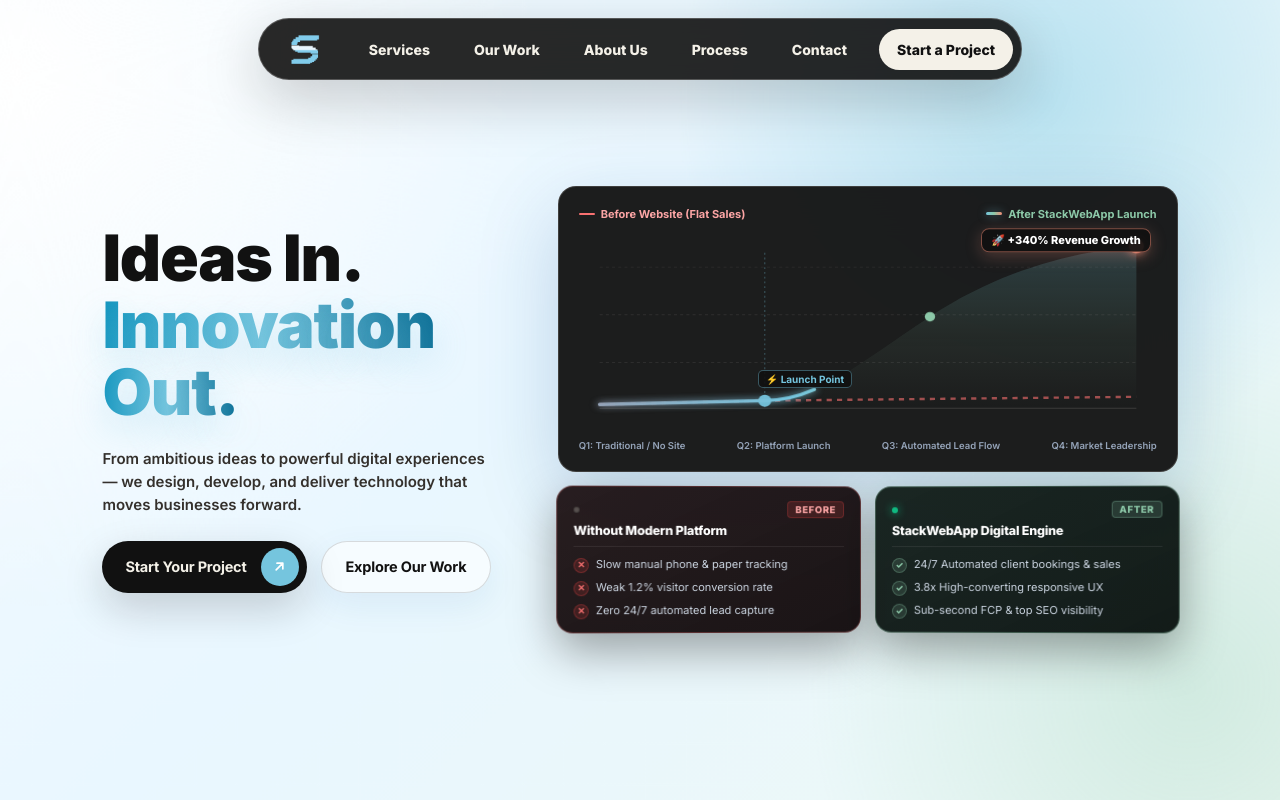
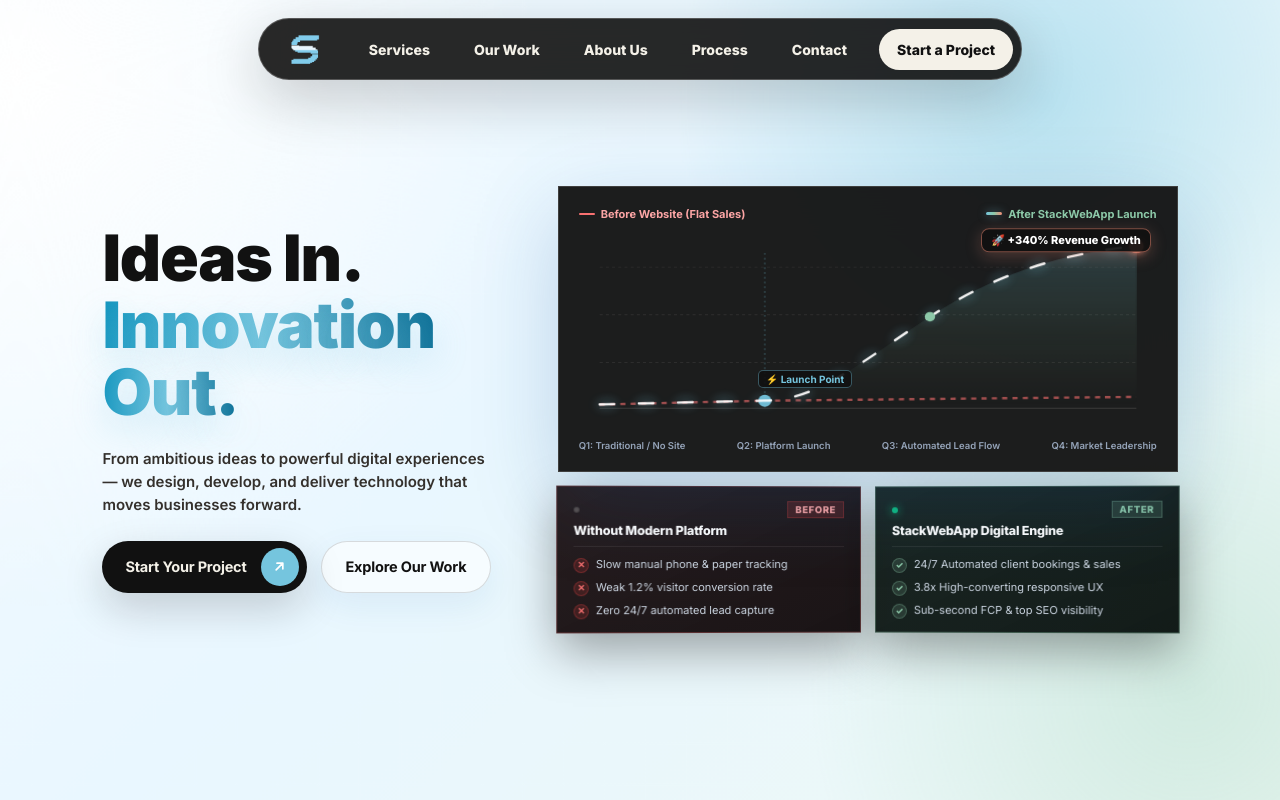
Before and after one commit to hariharan-developer-31/pg-website, a Next.js app: page / in a window 1280 px wide. Shown: the top 800 px of the page. Built offline with nearby package versions, Linux system fonts and the light colour scheme.

Commit message:
style: remove graph outer wrapper, set 0px border-radius, and add automatic desktop animation

```diff
--- a/app/globals.css
+++ b/app/globals.css
@@ -637,7 +637,7 @@ section {
   border-color: rgba(17, 17, 17, 0.22);
 }
 
-/* Hero Visual: Animated Business Growth Visualizer (Separated Parts) */
+/* Hero Visual: Animated Business Growth Visualizer (Single Layer, 0px Radius) */
 .hero-console {
   position: relative;
   justify-self: end;
@@ -652,10 +652,12 @@ section {
   gap: 14px;
 }
 
-.graph-main-tablet {
+/* Chart Container: Single Direct Layer, border-radius 0px */
+.growth-chart-container {
+  --scroll-draw: 0.35;
   position: relative;
   overflow: hidden;
-  border-radius: 18px;
+  border-radius: 0px !important;
   background: rgba(17, 17, 17, 0.95);
   border: 1px solid rgba(244, 241, 232, 0.16);
   color: var(--paper);
@@ -664,24 +666,20 @@ section {
   backdrop-filter: blur(20px);
   -webkit-backdrop-filter: blur(20px);
   animation: consoleFloat 6s ease-in-out infinite;
-}
-
-.graph-main-tablet::before {
+  z-index: 2;
+  width: 100%;
+  transition: border-color 0.3s ease, box-shadow 0.3s ease;
+}
+
+.growth-chart-container::before {
   content: "";
   position: absolute;
   inset: 0;
+  border-radius: 0px !important;
   background: linear-gradient(115deg, transparent, rgba(117, 197, 222, 0.14), transparent);
   transform: translateX(-110%);
   animation: consoleSweep 6s ease-in-out infinite;
-}
-
-/* Chart Container */
-.growth-chart-container {
-  --scroll-draw: 0.35;
-  position: relative;
-  z-index: 2;
-  width: 100%;
-  transition: border-color 0.3s ease, box-shadow 0.3s ease;
+  pointer-events: none;
 }
 
 .growth-chart-container.chart-running {
@@ -854,7 +852,7 @@ section {
   font-weight: 600;
 }
 
-/* PART 2 & 3: Below Graph Tablet Comparison Row */
+/* PART 2 & 3: Below Graph Tablet Comparison Row (border-radius: 0px) */
 .tablet-comparison-row {
   display: grid;
   grid-template-columns: 1fr 1fr;
@@ -866,7 +864,7 @@ section {
 .comparison-tablet {
   position: relative;
   overflow: hidden;
-  border-radius: 16px;
+  border-radius: 0px !important;
   padding: 14px 16px 13px;
   box-shadow: 0 18px 45px rgba(0, 0, 0, 0.35);
   backdrop-filter: blur(16px);
@@ -876,6 +874,7 @@ section {
 }
 
 .tablet-before {
+  border-radius: 0px !important;
   background: linear-gradient(155deg, rgba(28, 16, 18, 0.94), rgba(16, 10, 12, 0.96));
   border: 1px solid rgba(248, 113, 113, 0.26);
   transform: translateY(calc(var(--scroll-shift, 0) * -8px)) rotateY(2deg);
@@ -883,6 +882,7 @@ section {
 }
 
 .tablet-after {
+  border-radius: 0px !important;
   background: linear-gradient(155deg, rgba(14, 26, 22, 0.94), rgba(10, 18, 16, 0.96));
   border: 1px solid rgba(140, 200, 168, 0.32);
   transform: translateY(calc(var(--scroll-shift, 0) * -12px)) rotateY(-2deg);
@@ -909,6 +909,41 @@ section {
   transform: translateY(-5px) rotateY(0) scale(1.02);
   border-color: rgba(140, 200, 168, 0.55);
   box-shadow: 0 22px 60px rgba(117, 197, 222, 0.22);
+}
+
+/* Automatic Graph Animation on Laptop & Above (min-width: 1024px) */
+@media (min-width: 1024px) {
+  .growth-curve-path {
+    stroke-dasharray: 600;
+    stroke-dashoffset: 600;
+    animation: drawCurveAuto 2.4s cubic-bezier(0.16, 1, 0.3, 1) forwards !important;
+  }
+
+  .growth-running-beam {
+    opacity: 0.95 !important;
+    animation: graphRunningStream 0.85s linear infinite !important;
+    animation-delay: 1.6s !important;
+  }
+
+  .growth-fill-path {
+    opacity: 0;
+    animation: fadeInAreaAuto 1.4s ease forwards !important;
+    animation-delay: 1.2s !important;
+  }
+
+  .growth-peak-node {
+    animation: peakRunning 0.85s ease-in-out infinite alternate !important;
+  }
+}
+
+@keyframes drawCurveAuto {
+  0% { stroke-dashoffset: 600; }
+  100% { stroke-dashoffset: 0; }
+}
+
+@keyframes fadeInAreaAuto {
+  0% { opacity: 0; }
+  100% { opacity: 1; }
 }
 
 .tablet-header {
@@ -945,7 +980,7 @@ section {
   letter-spacing: 0.6px;
   text-transform: uppercase;
   padding: 2px 7px;
-  border-radius: 4px;
+  border-radius: 0px;
 }
 
 .before-badge .tablet-badge-pill {
@@ -2705,7 +2740,12 @@ input:focus, textarea:focus, select:focus {
     gap: 10px;
   }
 
+  .growth-chart-container {
+    border-radius: 0px !important;
+  }
+
   .comparison-tablet {
+    border-radius: 0px !important;
     padding: 10px 12px;
     transform: none !important;
     animation: none;
--- a/app/page.jsx
+++ b/app/page.jsx
@@ -512,7 +512,9 @@ export default function Home() {
           // Interactive running graph animation & tablet scroll motion
           const chartEl = document.querySelector(".growth-chart-container");
           const visualizerEl = document.querySelector(".growth-visualizer");
-          if (chartEl) {
+          const isMobileOrTablet = typeof window !== "undefined" && window.innerWidth < 1024;
+
+          if (chartEl && isMobileOrTablet) {
             chartEl.classList.add("chart-running");
             const progress = Math.min(1, Math.max(0, currentScrollY / 260));
             chartEl.style.setProperty("--scroll-draw", (0.35 + progress * 0.65).toFixed(3));
@@ -777,9 +779,8 @@ export default function Home() {
                 className="hero-console growth-visualizer reveal"
                 aria-label="StackWebApp business growth and sales impact visualizer"
               >
-                {/* PART 1: Bigger Graph Showcase Device */}
-                <div className="growth-shell graph-main-tablet">
-                  <div className="growth-chart-container">
+                {/* PART 1: Bigger Graph Showcase Device (Direct Single Layer) */}
+                <div className="growth-shell growth-chart-container">
                   <div className="chart-legend">
                     <div className="legend-item legend-before">
                       <span className="legend-line line-before" />
@@ -849,7 +850,7 @@ export default function Home() {
                         className="growth-curve-path"
                       />
 
-                        {/* Running Telemetry Stream (Active on Scroll) */}
+                      {/* Running Telemetry Stream (Active on Scroll or Auto on Desktop) */}
                       <path
                         d="M 20 184 L 180 180 C 230 180, 270 142, 340 92 C 410 42, 480 24, 540 18"
                         stroke="#ffffff"
@@ -877,7 +878,6 @@ export default function Home() {
                     <span>Q2: Platform Launch</span>
                     <span>Q3: Automated Lead Flow</span>
                     <span>Q4: Market Leadership</span>
-                    </div>
                   </div>
                 </div>
 
```
Lines whose indentation alone changed are shown as unchanged.
